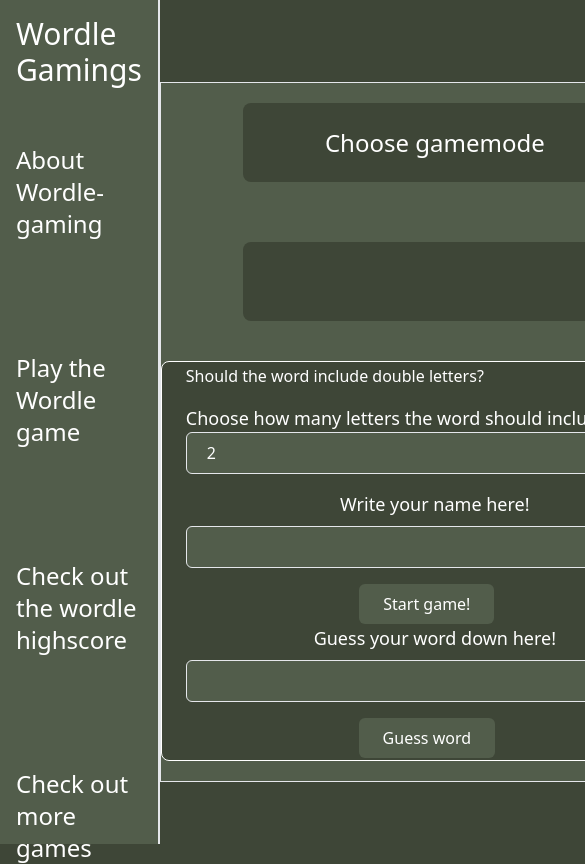
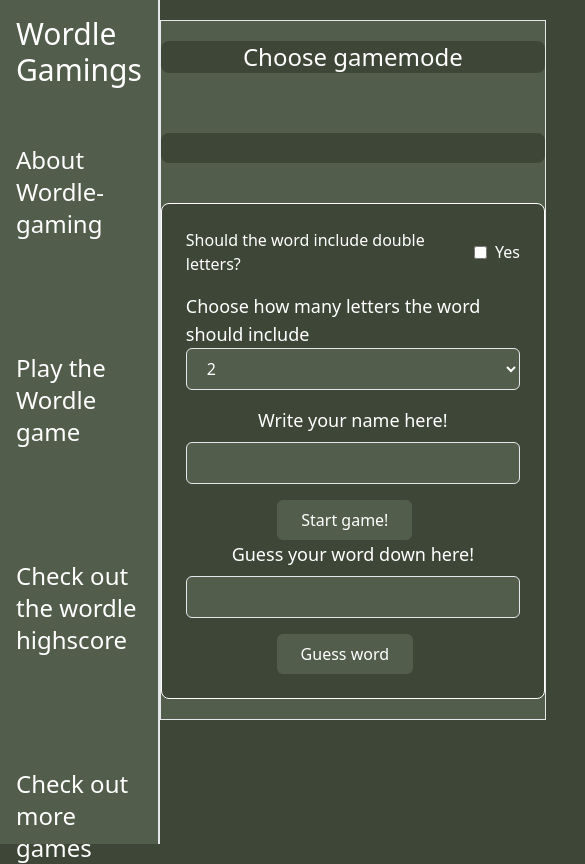
Before and after one commit to MickeMarten/Steam-Wordle-Game, a React (Vite) app in the folder B7-Wordle/: page / in a window 390 px wide. Shown: the top 864 px of the page, 585 px wide, since content can reach past the window. Built offline with nearby package versions, Linux system fonts and the light colour scheme.

Commit message:
tiny responsive

```diff
--- a/B7-Wordle/src/components/aside.jsx
+++ b/B7-Wordle/src/components/aside.jsx
@@ -1,6 +1,6 @@
 function SidePanel() {
   return (
-    <aside class="steamGreen max-w-48 h-full border-r-2 p-4 md:">
+    <aside class="steamGreen max-w-48 h-full border-r-2 p-4">
       <div className="h-screen flex flex-col gap-10">
         <h1 className="text-white mb-4 text-3xl">Wordle Gamings</h1>
         <ul className="text-white flex flex-col gap-28 text-2xl">
--- a/B7-Wordle/src/components/gameComponents/gameFrame.jsx
+++ b/B7-Wordle/src/components/gameComponents/gameFrame.jsx
@@ -86,8 +86,8 @@
   }
 
   return (
-    <section className="self-center">
-      <div className="steamgreen w-[550px] h-[700px] flex flex-col items-center gap-10 text-white mt-5 border">
+    <section className="w-full flex justify-center">
+      <div className="steamgreen flex flex-col items-center gap-10 text-white mt-5 border max-w-[550px] h-[700px]">
         <div className="steamDark w-96 h-40 flex justify-center items-center mt-5 rounded-lg">
           <p className="text-2xl">{gameInfo}</p>
         </div>
@@ -111,7 +111,7 @@
           </ul>
         </div>
 
-        <menu className="steamDark border border-white max-w-3xl h-[400px] flex flex-col justify-center items-center p-6 rounded-lg mb-5">
+        <menu className="steamDark border border-white max-w-3xl h-[500px] flex flex-col justify-center items-center p-6 rounded-lg mb-5">
           <Checkbox
             checked={includeDouble}
             checkOne="Yes"
--- a/B7-Wordle/src/components/main.jsx
+++ b/B7-Wordle/src/components/main.jsx
@@ -2,7 +2,7 @@
 import SidePanel from './aside';
 function MainSection() {
   return (
-    <main className="flex flex-row steamDark h-full">
+    <main className="flex flex-row steamDark h-full w-full">
       <SidePanel />
       <GameFrame />
     </main>
```
